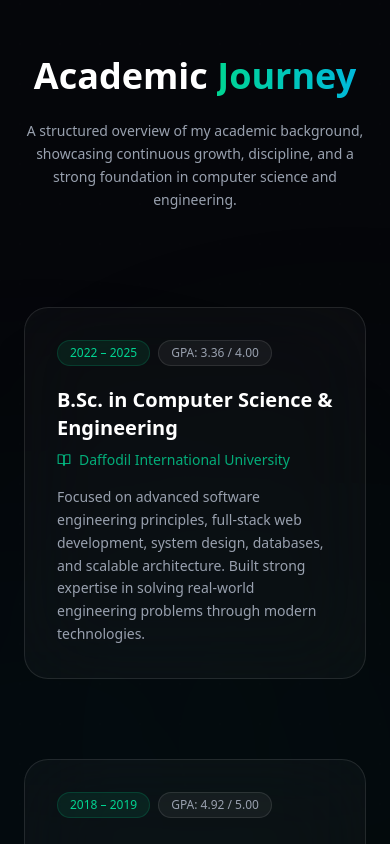
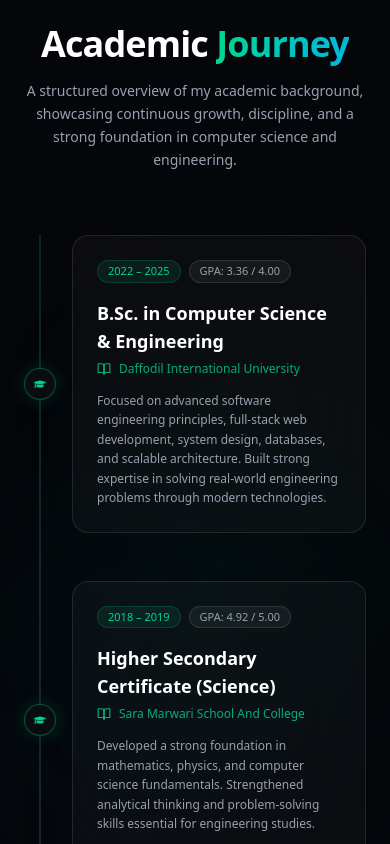
Before and after one commit to kouser-ahamed/my-portfolio, a Next.js app: page / in a window 390 px wide. Shown: the part 6840-7684 px from the top of the page. Built offline with nearby package versions, Linux system fonts and the light colour scheme.

Commit message:
refactor(Education): improve layout and styling for enhanced visual appeal and responsiveness

```diff
--- a/src/app/education/page.jsx
+++ b/src/app/education/page.jsx
@@ -37,12 +37,12 @@ const educationData = [
 
 export default function Education() {
   return (
-    <section className="relative bg-[#05060a] text-white py-28 overflow-hidden">
+    <section className="relative bg-[#05060a] text-white py-20 md:py-28 overflow-hidden">
 
-      {/* ===== BACKGROUND (UPGRADED ONLY VISUAL) ===== */}
+      {/* ===== BACKGROUND ===== */}
       <div className="absolute inset-0">
-        <div className="absolute top-1/3 left-1/4 w-[500px] h-[500px] bg-emerald-500/10 blur-[180px] rounded-full animate-pulse" />
-        <div className="absolute bottom-1/3 right-1/4 w-[500px] h-[500px] bg-cyan-500/10 blur-[180px] rounded-full animate-pulse" />
+        <div className="absolute top-1/3 left-1/4 w-[300px] md:w-[500px] h-[300px] md:h-[500px] bg-emerald-500/10 blur-[120px] md:blur-[180px] rounded-full animate-pulse" />
+        <div className="absolute bottom-1/3 right-1/4 w-[300px] md:w-[500px] h-[300px] md:h-[500px] bg-cyan-500/10 blur-[120px] md:blur-[180px] rounded-full animate-pulse" />
 
         <div className="absolute inset-0 opacity-[0.05]"
           style={{
@@ -55,13 +55,13 @@ export default function Education() {
 
       <div className="relative z-10 max-w-6xl mx-auto px-6 lg:px-16">
 
-        {/* ===== HEADER (SAME CONTENT, BETTER STYLE) ===== */}
-        <div className="text-center mb-24">
+        {/* ===== HEADER ===== */}
+        <div className="text-center mb-16 md:mb-24">
           <motion.h2
             initial={{ opacity: 0, y: 20 }}
             whileInView={{ opacity: 1, y: 0 }}
             viewport={{ once: true }}
-            className="text-4xl md:text-6xl font-bold"
+            className="text-4xl md:text-6xl font-bold tracking-tight"
           >
             Academic{" "}
             <span className="bg-gradient-to-r from-emerald-400 to-cyan-500 bg-clip-text text-transparent">
@@ -69,7 +69,7 @@ export default function Education() {
             </span>
           </motion.h2>
 
-          <p className="mt-6 max-w-2xl mx-auto text-gray-400 text-sm md:text-base leading-relaxed">
+          <p className="mt-4 md:mt-6 max-w-2xl mx-auto text-gray-400 text-sm md:text-base leading-relaxed">
             A structured overview of my academic background, showcasing continuous growth,
             discipline, and a strong foundation in computer science and engineering.
           </p>
@@ -78,59 +78,57 @@ export default function Education() {
         {/* ===== TIMELINE ===== */}
         <div className="relative">
 
-          {/* CENTER LINE (MORE GLOW) */}
-          <div className="absolute hidden md:block left-1/2 top-0 bottom-0 w-[2px]
+          {/* RESPONSIVE LINE (Small এ বামে, Medium/Large এ সেন্টারে) */}
+          <div className="absolute left-4 md:left-1/2 top-0 bottom-0 w-[2px] -translate-x-1/2
                           bg-gradient-to-b from-emerald-500/20 via-white/10 to-cyan-500/20
                           shadow-[0_0_25px_rgba(16,185,129,0.15)]" />
 
-          <div className="space-y-20">
+          <div className="space-y-12 md:space-y-20">
 
             {educationData.map((item, index) => (
               <div
                 key={index}
-                className="relative flex items-center md:justify-normal"
+                className="relative flex items-center justify-start md:justify-normal"
               >
 
-                {/* DOT (MORE PREMIUM) */}
-                <div className="hidden md:flex absolute left-1/2 -translate-x-1/2 z-20">
+                {/* RESPONSIVE DOT (Small এ বামে লাইনের উপর, Medium এ সেন্টারে) */}
+                <div className="absolute left-4 md:left-1/2 -translate-x-1/2 z-20">
                   <motion.div
                     initial={{ scale: 0 }}
                     whileInView={{ scale: 1 }}
                     viewport={{ once: true }}
                     transition={{ type: "spring", stiffness: 200 }}
-                    className="w-12 h-12 rounded-full
+                    className="w-8 h-8 md:w-12 md:h-12 rounded-full
                                bg-[#0b0c10]
                                border border-emerald-500/40
                                flex items-center justify-center
-                               shadow-[0_0_40px_rgba(16,185,129,0.25)]
+                               shadow-[0_0_20px_rgba(16,185,129,0.2)] md:shadow-[0_0_40px_rgba(16,185,129,0.25)]
                                backdrop-blur-xl"
                   >
-                    <FaGraduationCap className="text-emerald-400" size={18} />
+                    <FaGraduationCap className="text-emerald-400 text-[12px] md:text-[18px]" />
                   </motion.div>
                 </div>
 
-                {/* CARD */}
+                {/* CARD (Small এ পুরো জায়গা নিবে এবং বামে মার্জিন থাকবে আইকনের জন্য) */}
                 <div
                   className={cn(
-                    "w-full md:w-[45%]",
+                    "w-full pl-12 md:pl-0 md:w-[45%]",
                     item.side === "right"
                       ? "md:ml-auto"
-                      : "md:mr-auto md:text-right"
+                      : "md:mr-auto"
                   )}
                 >
                   <motion.div
                     initial={{
                       opacity: 0,
-                      y: 40,
-                      x: item.side === "right" ? 40 : -40,
+                      y: 30,
+                      // মোবাইল স্ক্রিনে শুধু নিচ থেকে উপরে আসবে (X-axis অ্যানিমেশন অফ রাখা হয়েছে ক্লিন লুকের জন্য)
+                      x: typeof window !== "undefined" && window.innerWidth < 768 ? 0 : (item.side === "right" ? 40 : -40),
                     }}
                     whileInView={{ opacity: 1, y: 0, x: 0 }}
                     viewport={{ once: true }}
-                    transition={{ duration: 0.7, delay: index * 0.15 }}
-                    className={cn(
-                      "relative p-8 rounded-3xl bg-white/[0.03] border border-white/10 backdrop-blur-2xl transition-all duration-300 hover:border-emerald-500/40 hover:shadow-[0_25px_90px_rgba(16,185,129,0.15)] group overflow-hidden",
-                      item.side === "left" && "md:text-left"
-                    )}
+                    transition={{ duration: 0.6, delay: index * 0.1 }}
+                    className="relative p-6 md:p-8 rounded-2xl md:rounded-3xl bg-white/[0.03] border border-white/10 backdrop-blur-2xl transition-all duration-300 hover:border-emerald-500/40 hover:shadow-[0_25px_90px_rgba(16,185,129,0.15)] group overflow-hidden"
                   >
 
                     {/* HOVER GLOW LAYER */}
@@ -138,29 +136,29 @@ export default function Education() {
                                     bg-gradient-to-br from-emerald-500/10 via-transparent to-cyan-500/10" />
 
                     {/* META */}
-                    <div className="flex flex-wrap gap-2 mb-5">
-                      <span className="px-3 py-1 rounded-full text-xs bg-emerald-500/10 border border-emerald-500/20 text-emerald-400">
+                    <div className="flex flex-wrap gap-2 mb-4">
+                      <span className="px-2.5 py-0.5 md:px-3 md:py-1 rounded-full text-[11px] md:text-xs bg-emerald-500/10 border border-emerald-500/20 text-emerald-400 font-medium">
                         {item.year}
                       </span>
 
-                      <span className="px-3 py-1 rounded-full text-xs bg-white/5 border border-white/10 text-gray-400">
+                      <span className="px-2.5 py-0.5 md:px-3 md:py-1 rounded-full text-[11px] md:text-xs bg-white/5 border border-white/10 text-gray-400">
                         GPA: {item.gpa}
                       </span>
                     </div>
 
                     {/* TITLE */}
-                    <h3 className="text-xl md:text-2xl font-semibold text-white group-hover:text-emerald-400 transition-colors">
+                    <h3 className="text-lg md:text-2xl font-semibold text-white group-hover:text-emerald-400 transition-colors duration-300">
                       {item.degree}
                     </h3>
 
                     {/* INSTITUTION */}
-                    <div className="flex items-center gap-2 text-sm text-emerald-400/80 mt-2 mb-4">
-                      <FiBookOpen size={14} />
-                      <span>{item.institution}</span>
+                    <div className="flex items-center gap-2 text-xs md:text-sm text-emerald-400/80 mt-1.5 mb-3.5">
+                      <FiBookOpen className="flex-shrink-0" size={14} />
+                      <span className="line-clamp-1">{item.institution}</span>
                     </div>
 
                     {/* DESCRIPTION */}
-                    <p className="text-sm leading-relaxed text-gray-400">
+                    <p className="text-xs md:text-sm leading-relaxed text-gray-400">
                       {item.description}
                     </p>
 
```
